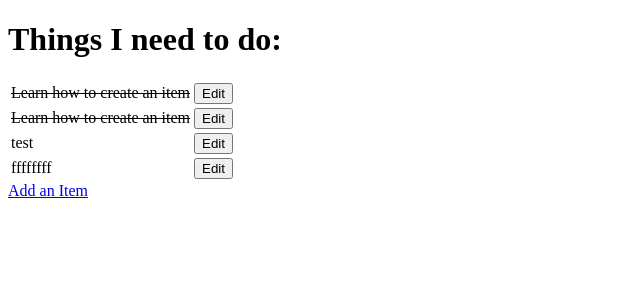
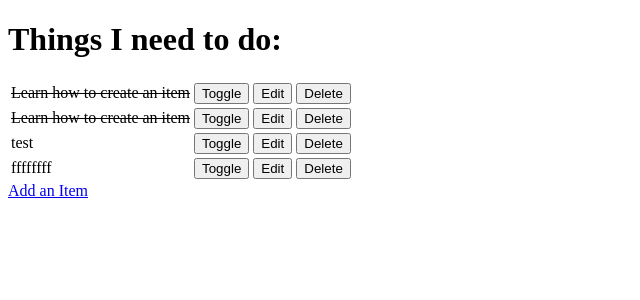
Before and after one commit to alanmac17/ci-fsf-hellodjango, a Django app: page / in a window 1280 px wide. Shown: the top 300 px of the page, without its empty margins (0-640 px from the left). Run offline with Django 3.2, Linux system fonts and the light colour scheme; data comes from the database, SQL or seed files in the repository; both versions use the stored data as it was after the commit.

Commit message:
add ability to toggle and delete tasks

```diff
--- a/django_todo/urls.py
+++ b/django_todo/urls.py
@@ -15,11 +15,13 @@ Including another URLconf
 """
 from django.contrib import admin
 from django.urls import path
-from todo.views import get_todo_list, add_item, edit_item
+from todo import views
 
 urlpatterns = [
     path('admin/', admin.site.urls),
-    path('', get_todo_list, name='get_todo_list'),
-    path('add', add_item, name='add'),
-    path('edit/<item_id>', edit_item, name='edit'),
+    path('', views.get_todo_list, name='get_todo_list'),
+    path('add', views.add_item, name='add'),
+    path('edit/<item_id>', views.edit_item, name='edit'),
+    path('toggle/<item_id>', views.toggle_item, name='toggle'),
+    path('delete/<item_id>', views.delete_item, name='delete'),
 ]
--- a/todo/templates/todo/todo_list.html
+++ b/todo/templates/todo/todo_list.html
@@ -17,8 +17,18 @@
             <td>{{ item.name }}</td>
         {% endif %}
         <td>
+            <a href="/toggle/{{ item.id }}">
+                <button>Toggle</button>
+            </a>
+        </td>
+        <td>
             <a href="/edit/{{ item.id }}">
                 <button>Edit</button>
+            </a>
+        </td>
+        <td>
+            <a href="/delete/{{ item.id }}">
+                <button>Delete</button>
             </a>
         </td>
         </tr>
--- a/todo/views.py
+++ b/todo/views.py
@@ -1,8 +1,6 @@
 from django.shortcuts import render, redirect, get_object_or_404
 from .models import Item
 from .forms import ItemForm
-
-# Create your views here.
 
 
 def get_todo_list(request):
@@ -25,10 +23,11 @@ def add_item(request):
     }
     return render(request, 'todo/add_item.html', context)
 
+
 def edit_item(request, item_id):
     item = get_object_or_404(Item, id=item_id)
     if request.method == 'POST':
-        form=ItemForm(request.POST, instance=item)
+        form = ItemForm(request.POST, instance=item)
         if form.is_valid():
             form.save()
             return redirect('get_todo_list')
@@ -37,3 +36,16 @@ def edit_item(request, item_id):
         'form': form
     }
     return render(request, 'todo/edit_item.html', context)
+
+
+def toggle_item(request, item_id):
+    item = get_object_or_404(Item, id=item_id)
+    item.done = not item.done
+    item.save()
+    return redirect('get_todo_list')
+
+
+def delete_item(request, item_id):
+    item = get_object_or_404(Item, id=item_id)
+    item.delete()
+    return redirect('get_todo_list')
```
Also changed, not shown: db.sqlite3.
